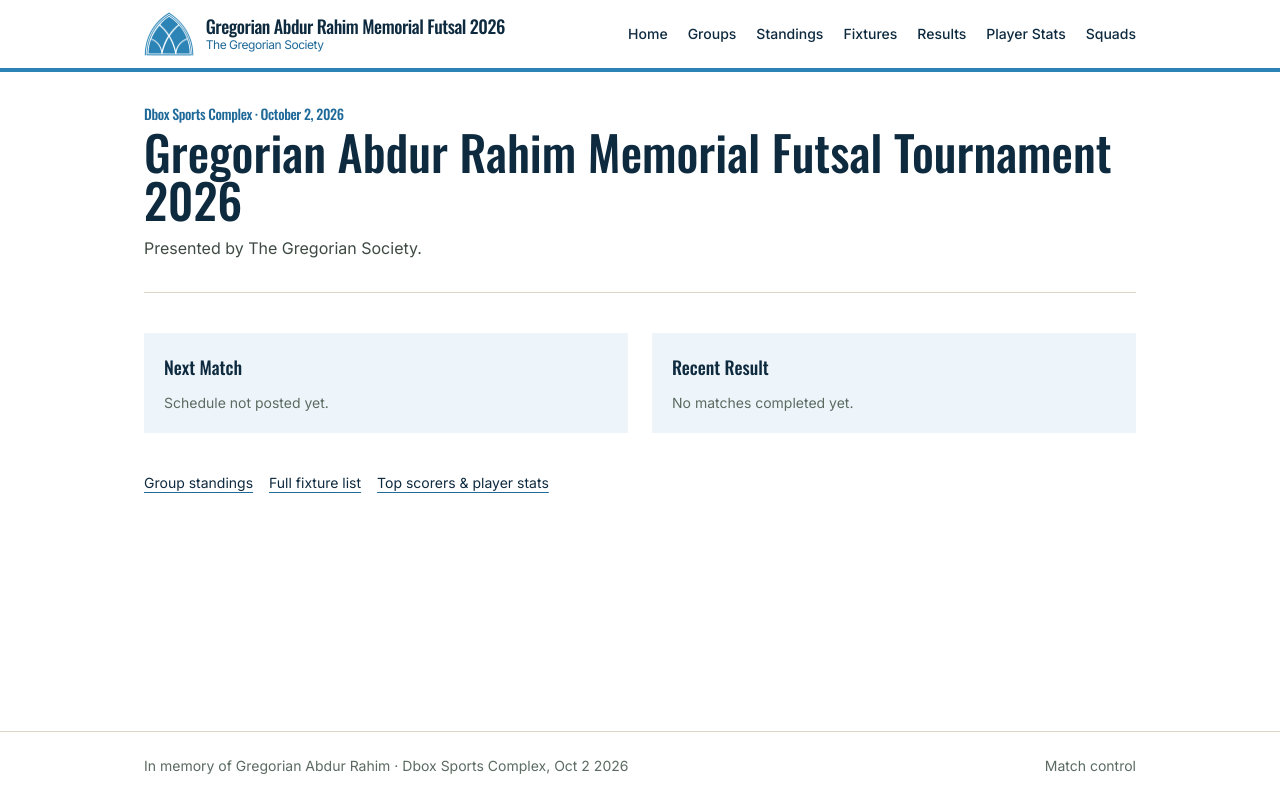
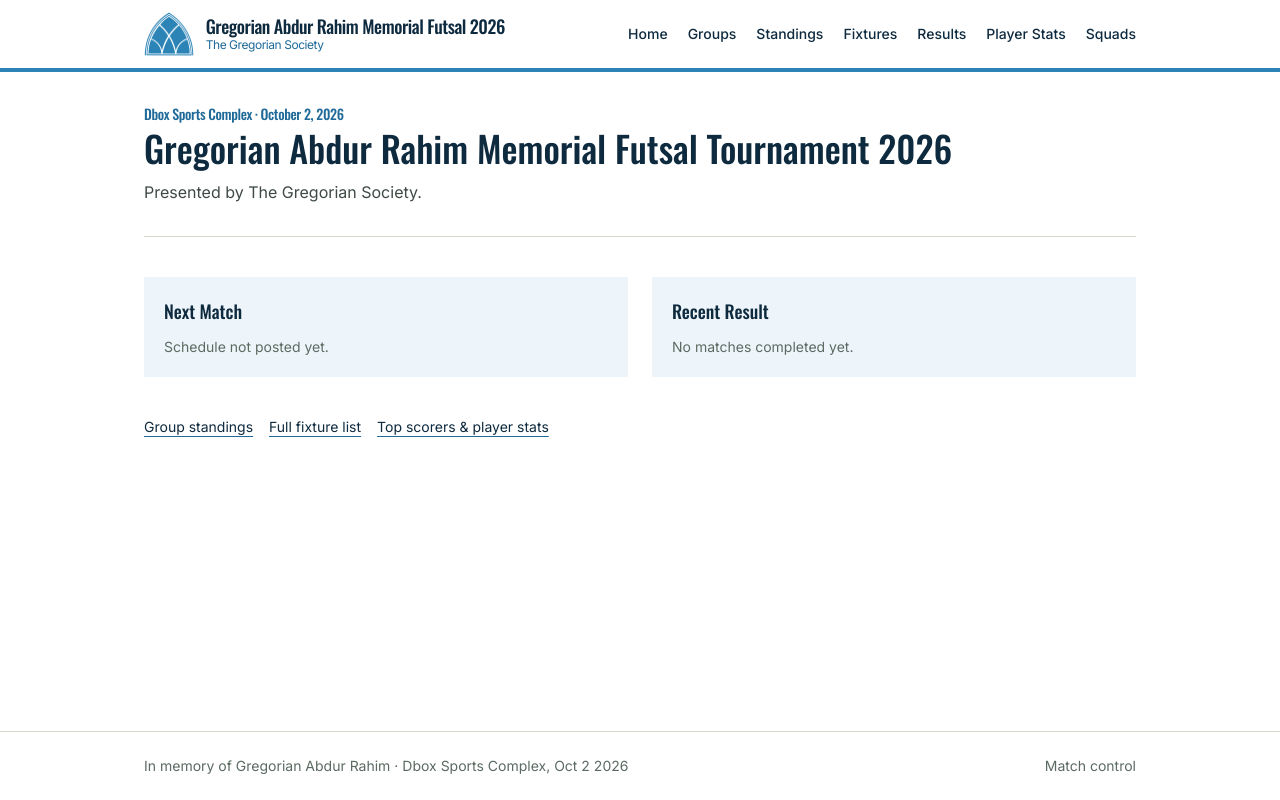
Before and after one commit to TAHZIB-RAHMAN-HRITTIK/TGS-Futsal, a Next.js app in the folder tgs-futsal-tracker/: page / in a window 1280 px wide. Built offline with nearby package versions, Linux system fonts and the light colour scheme; no server answers; the database is empty.

Commit message:
Update page.tsx

```diff
--- a/tgs-futsal-tracker/app/page.tsx
+++ b/tgs-futsal-tracker/app/page.tsx
@@ -42,7 +42,7 @@ export default async function HomePage() {
         <p className="font-display text-turf text-sm tracking-tight mb-1">
           Dbox Sports Complex · October 2, 2026
         </p>
-        <h1 className="font-display text-4xl sm:text-5xl leading-[1.05] text-ink">
+        <h1 className="font-display text-3xl sm:text-4xl leading-[1.05] text-ink">
           Gregorian Abdur Rahim Memorial Futsal Tournament 2026
         </h1>
         <p className="mt-3 max-w-xl text-[#3E4A43]">
```
